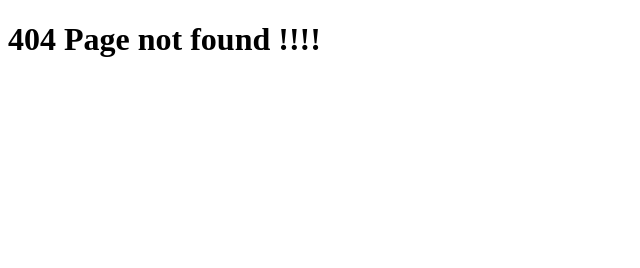
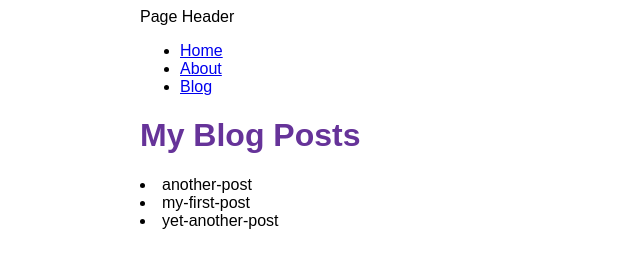
Before and after one commit to KevalSorathiya/second-site, a Gatsby site: page /blog in a window 1280 px wide. Before the commit this address had no page. Shown: the whole page, without its empty margins (0-640 px from the left). Built offline with nearby package versions, Linux system fonts and the light colour scheme; Gatsby itself is replaced by a stand-in of ours.

Commit message:
completed tutorial 4

```diff
--- a/gatsby-config.js
+++ b/gatsby-config.js
@@ -1,11 +1,18 @@
 module.exports = {
   siteMetadata: {
     siteUrl: "https://www.yourdomain.tld",
-    title: "second site",
+    title: "Page Header",
   },
   plugins: [
   "gatsby-plugin-gatsby-cloud",
   "gatsby-plugin-image",
   "gatsby-plugin-sharp",
+  {
+    resolve: "gatsby-source-filesystem",
+    options: {
+      name: `blog`,
+      path: `${__dirname}/blog/`,
+    }
+  },
   ],
 };
--- a/src/components/Layout.js
+++ b/src/components/Layout.js
@@ -1,15 +1,27 @@
-import { Link } from 'gatsby'
+import { Link,useStaticQuery,graphql } from 'gatsby'
 import React from 'react'
 import {heading,container,navLinkItem,navLinkText,navLinks} from "./layout.module.css"
 
 function Layout({pageTitle,children}) {
+    const data = useStaticQuery(graphql`
+      query {
+        site {
+          siteMetadata {
+            title
+          }
+        }
+      }
+    `);
+
     return (
         <div className={container}>
-            <title>{pageTitle}</title>
+            <title> {data.site.siteMetadata.title}| {pageTitle}</title>
+            <header>{data.site.siteMetadata.title}</header>
             <nav>
                 <ul className={navLinks}>
                     <li className={navLinkItem}><Link to="/" className={navLinkText}>Home</Link></li>
                     <li className={navLinkItem}><Link to="/about" className={navLinkText}>About</Link></li>
+                    <li className={navLinkItem}><Link to="/blog" className={navLinkText}>Blog</Link></li>
                 </ul>
             </nav>
             <main>
--- a/src/components/layout.module.css
+++ b/src/components/layout.module.css
@@ -5,12 +5,19 @@
 
 .container {
     margin: auto;
-    max-width: 500px;
+    max-width: 1000px;
     font-family: sans-serif;
 }
 
 .heading {
     color: rebeccapurple;
+}
+
+.site-title {
+    font-size: 3rem;
+    color: gray;
+    font-weight: 700;
+    margin: 3rem 0;
 }
 
 .nav-links {
--- /dev/null
+++ b/src/pages/blog.js
@@ -0,0 +1,29 @@
+import { graphql} from 'gatsby'
+import React from 'react'
+import Layout from '../components/Layout'
+
+const blog =({data}) => {
+
+    return (
+    <Layout pageTitle="My Blog Posts">
+       {
+           data.allFile.nodes.map(node => (
+            <li key={node.name}>
+              {node.name}
+            </li>
+          ))
+       }
+    </Layout>
+    )
+}
+
+export const query = graphql`
+  query  {
+    allFile {
+      nodes {
+        name
+      }
+    }
+  }`
+
+export default blog
```
Also changed, not shown: src/components/Header.js (added, +26 -0 lines), blog/another-post.mdx (added), blog/my-first-post.mdx (added), blog/yet-another-post.mdx (added).
